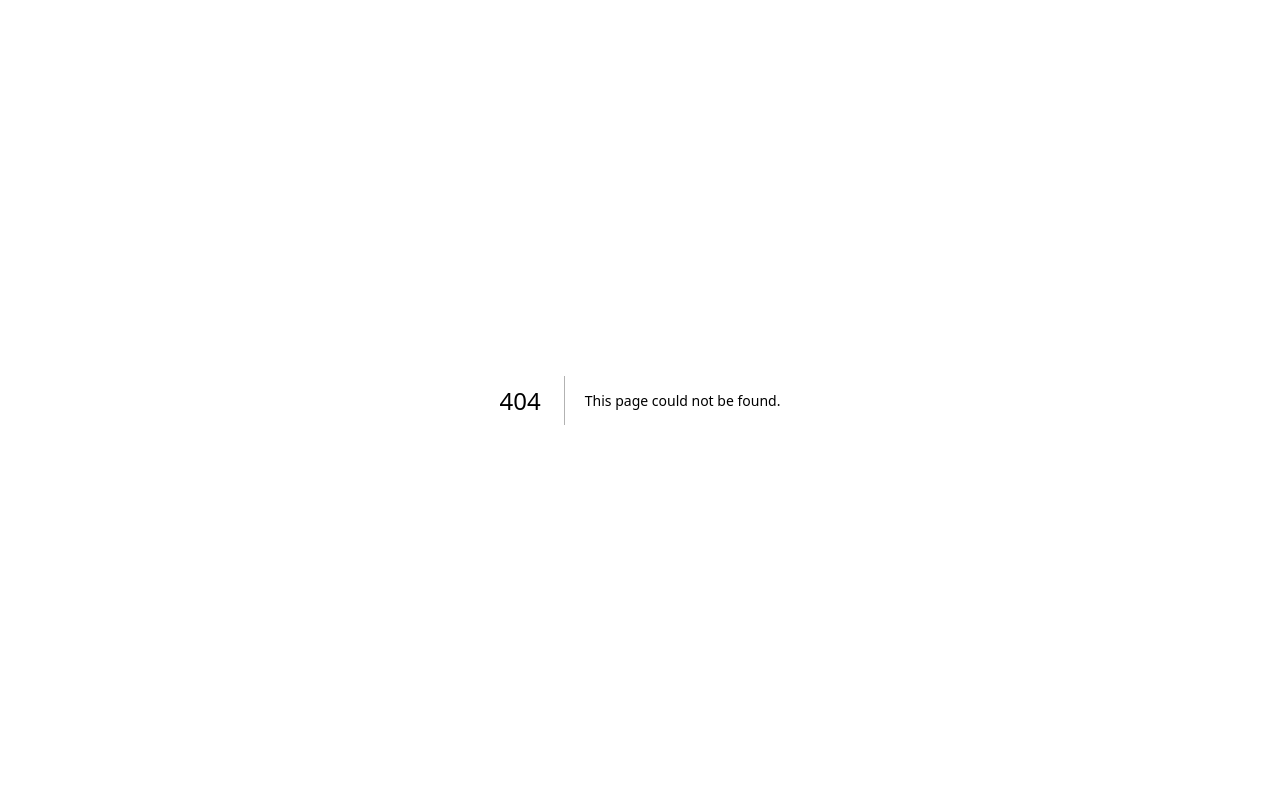
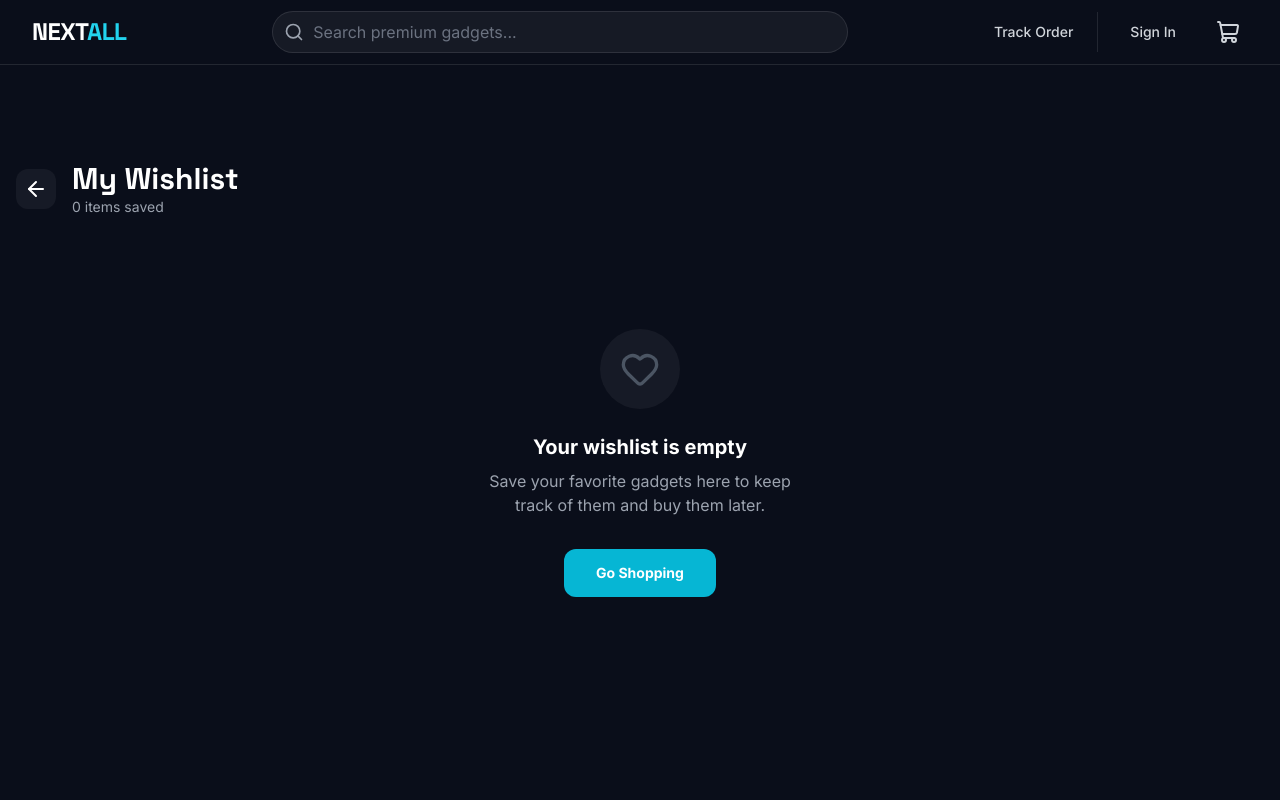
Before and after one commit to pranavadhithya33/NEXTALL, a Next.js app: page /wishlist in a window 1280 px wide. Before the commit this address had no page. Shown: the top 800 px of the page. Built offline with nearby package versions, Linux system fonts and the light colour scheme.

Commit message:
Update bottom navigation to show user details and logout option when logged in

```diff
--- a/app/(storefront)/page.tsx
+++ b/app/(storefront)/page.tsx
@@ -9,6 +9,9 @@ import { Product } from '@/types';
 import { Badge } from '@/components/ui/badge';
 import { useInView } from 'react-intersection-observer';
 import { useSearchParams, useRouter } from 'next/navigation';
+import { Heart } from 'lucide-react';
+import { useWishlistStore } from '@/store/wishlist';
+import toast from 'react-hot-toast';
 
 const fetcher = (url: string) => axios.get(url).then(res => res.data);
 
@@ -128,6 +131,19 @@ function HomeContent() {
                           unoptimized
                         />
                       )}
+
+                      {/* Heart Button */}
+                      <button
+                        onClick={(e) => toggleWishlist(e, product)}
+                        className={`absolute top-2 left-2 p-2 rounded-full backdrop-blur-md transition-all z-20 ${
+                          isInWishlist(product.id)
+                          ? 'bg-red-500/20 text-red-500 border border-red-500/30'
+                          : 'bg-black/10 text-gray-400 hover:text-white border border-transparent'
+                        }`}
+                      >
+                        <Heart size={16} className={isInWishlist(product.id) ? 'fill-current' : ''} />
+                      </button>
+
                       <div className="absolute top-2 right-2 bg-red-500 text-white text-xs font-bold px-2 py-1 rounded-full shadow-lg">
                         -{Math.round(((product.original_price - product.prepaid_price) / product.original_price) * 100)}%
                       </div>
--- a/app/(storefront)/product/[slug]/ProductActions.tsx
+++ b/app/(storefront)/product/[slug]/ProductActions.tsx
@@ -4,9 +4,10 @@ import { useState } from 'react';
 import { useCartStore } from '@/store/cart';
 import { Product } from '@/types';
 import { Button } from '@/components/ui/button';
-import { ShoppingCart, Zap, Minus, Plus } from 'lucide-react';
+import { ShoppingCart, Zap, Minus, Plus, Heart } from 'lucide-react';
 import { useRouter } from 'next/navigation';
 import toast from 'react-hot-toast';
+import { useWishlistStore } from '@/store/wishlist';
 
 export function ProductActions({ product }: { product: Product }) {
   const [qty, setQty] = useState(1);
@@ -32,6 +33,26 @@ export function ProductActions({ product }: { product: Product }) {
     router.push('/cart');
   };
 
+  const { addItem: addToWishlist, removeItem: removeFromWishlist, isInWishlist } = useWishlistStore();
+  const isWishlisted = isInWishlist(product.id);
+
+  const toggleWishlist = () => {
+    if (isWishlisted) {
+      removeFromWishlist(product.id);
+      toast.success('Removed from wishlist');
+    } else {
+      addToWishlist({
+        id: product.id,
+        name: product.name,
+        price: product.our_price,
+        image: product.images[0] || '',
+        brand: product.brand,
+        category: product.category
+      });
+      toast.success('Added to wishlist');
+    }
+  };
+
   return (
     <div>
       <div className="flex items-center gap-4 mb-6">
@@ -54,7 +75,7 @@ export function ProductActions({ product }: { product: Product }) {
         </div>
       </div>
 
-      <div className="grid grid-cols-1 sm:grid-cols-2 gap-4">
+      <div className="grid grid-cols-1 sm:grid-cols-2 gap-4 mb-4">
         <Button
           variant="outline"
           className="h-14 rounded-xl border-cyan-500/30 text-cyan-400 hover:bg-cyan-500/10 hover:text-cyan-300 font-bold"
@@ -74,6 +95,15 @@ export function ProductActions({ product }: { product: Product }) {
         </Button>
       </div>
 
+      <Button
+        variant="ghost"
+        className={`w-full h-12 rounded-xl font-medium transition-all ${isWishlisted ? 'text-red-400 bg-red-400/5' : 'text-gray-400 hover:text-white hover:bg-white/5'}`}
+        onClick={toggleWishlist}
+      >
+        <Heart className={`w-5 h-5 mr-2 ${isWishlisted ? 'fill-current' : ''}`} />
+        {isWishlisted ? 'Saved to Wishlist' : 'Add to Wishlist'}
+      </Button>
+
       {!product.in_stock && (
         <div className="mt-4 text-center text-red-400 font-medium">
           Currently Out of Stock
--- /dev/null
+++ b/app/(storefront)/wishlist/page.tsx
@@ -0,0 +1,111 @@
+"use client";
+
+import Link from 'next/link';
+import { useWishlistStore } from '@/store/wishlist';
+import { useCartStore } from '@/store/cart';
+import { Trash2, ShoppingCart, Heart, ArrowLeft } from 'lucide-react';
+import { Button } from '@/components/ui/button';
+import { toast } from 'sonner';
+
+export default function WishlistPage() {
+  const { items, removeItem } = useWishlistStore();
+  const addItemToCart = useCartStore(state => state.addItem);
+
+  const handleAddToCart = (item: any) => {
+    addItemToCart({
+      id: item.id,
+      name: item.name,
+      price: item.price,
+      image: item.image,
+      quantity: 1,
+      brand: item.brand
+    });
+    toast.success("Added to cart!");
+  };
+
+  return (
+    <div className="min-h-screen bg-[#0A0E1A] text-white pt-24 pb-20 px-4">
+      <div className="max-w-7xl mx-auto">
+        {/* Header */}
+        <div className="flex items-center justify-between mb-8">
+          <div className="flex items-center gap-4">
+            <Link href="/" className="p-2 bg-white/5 rounded-xl hover:bg-white/10 transition-colors">
+              <ArrowLeft size={24} />
+            </Link>
+            <div>
+              <h1 className="text-3xl font-display font-bold">My Wishlist</h1>
+              <p className="text-gray-400 text-sm">{items.length} items saved</p>
+            </div>
+          </div>
+        </div>
+
+        {items.length === 0 ? (
+          <div className="flex flex-col items-center justify-center py-20 text-center">
+            <div className="w-20 h-20 bg-white/5 rounded-full flex items-center justify-center mb-6">
+              <Heart size={40} className="text-gray-600" />
+            </div>
+            <h2 className="text-xl font-bold mb-2">Your wishlist is empty</h2>
+            <p className="text-gray-400 mb-8 max-w-xs">
+              Save your favorite gadgets here to keep track of them and buy them later.
+            </p>
+            <Link href="/">
+              <Button className="bg-cyan-500 hover:bg-cyan-600 text-white rounded-xl px-8 h-12 font-bold">
+                Go Shopping
+              </Button>
+            </Link>
+          </div>
+        ) : (
+          <div className="grid grid-cols-1 sm:grid-cols-2 lg:grid-cols-3 xl:grid-cols-4 gap-6">
+            {items.map((item) => (
+              <div
+                key={item.id}
+                className="group relative bg-white/[0.03] border border-white/10 rounded-2xl overflow-hidden hover:border-cyan-500/50 transition-all duration-300"
+              >
+                {/* Image */}
+                <Link href={`/product/${item.id}`} className="block aspect-square overflow-hidden bg-white/5">
+                  <img
+                    src={item.image}
+                    alt={item.name}
+                    className="w-full h-full object-contain group-hover:scale-110 transition-transform duration-500 p-4"
+                  />
+                </Link>
+
+                {/* Content */}
+                <div className="p-5">
+                  <div className="text-xs text-gray-500 uppercase tracking-widest mb-1">{item.brand}</div>
+                  <Link href={`/product/${item.id}`}>
+                    <h3 className="font-bold text-white line-clamp-2 mb-4 group-hover:text-cyan-400 transition-colors">
+                      {item.name}
+                    </h3>
+                  </Link>
+
+                  <div className="flex items-center justify-between mt-auto">
+                    <div className="text-xl font-display font-bold text-cyan-400">
+                      ₹{item.price.toLocaleString('en-IN')}
+                    </div>
+                    <div className="flex items-center gap-2">
+                      <button
+                        onClick={() => removeItem(item.id)}
+                        className="p-2 text-gray-500 hover:text-red-400 hover:bg-red-400/10 rounded-xl transition-all"
+                        title="Remove"
+                      >
+                        <Trash2 size={20} />
+                      </button>
+                      <button
+                        onClick={() => handleAddToCart(item)}
+                        className="p-2 bg-cyan-500 text-white hover:bg-cyan-600 rounded-xl transition-all shadow-lg shadow-cyan-500/20"
+                        title="Add to Cart"
+                      >
+                        <ShoppingCart size={20} />
+                      </button>
+                    </div>
+                  </div>
+                </div>
+              </div>
+            ))}
+          </div>
+        )}
+      </div>
+    </div>
+  );
+}
--- a/components/storefront/MobileNav.tsx
+++ b/components/storefront/MobileNav.tsx
@@ -2,31 +2,34 @@
 
 import Link from 'next/link';
 import { usePathname } from 'next/navigation';
-import { Home, Search, ShoppingCart, User } from 'lucide-react';
+import { Home, Search, ShoppingCart, User, LogOut } from 'lucide-react';
 import { useCartStore } from '@/store/cart';
+import { useUserStore } from '@/store/user';
 
 export function MobileNav() {
   const pathname = usePathname();
   const items = useCartStore(state => state.items);
   const cartCount = items.reduce((acc, item) => acc + item.quantity, 0);
 
+    const { isLoggedIn, user, clearUser } = useUserStore();
+
     // Don't show on admin routes
     if (pathname.startsWith('/admin')) return null;
 
     return (
       <div className="md:hidden fixed bottom-0 left-0 right-0 z-50 bg-[#0A0E1A]/95 backdrop-blur-lg border-t border-white/10 pb-safe">
-      <div className="flex justify-around items-center h-16 px-4">
-        <Link href="/" className={`flex flex-col items-center justify-center w-16 h-full ${pathname === '/' ? 'text-cyan-400' : 'text-gray-400'}`}>
+        <div className="flex justify-around items-center h-16 px-2">
+          <Link href="/" className={`flex flex-col items-center justify-center flex-1 h-full ${pathname === '/' ? 'text-cyan-400' : 'text-gray-400'}`}>
             <Home size={22} className={pathname === '/' ? 'drop-shadow-[0_0_8px_rgba(34,211,238,0.5)]' : ''} />
             <span className="text-[10px] mt-1 font-medium">Home</span>
           </Link>
 
-        <Link href="/search" className={`flex flex-col items-center justify-center w-16 h-full ${pathname === '/search' ? 'text-cyan-400' : 'text-gray-400'}`}>
+          <Link href="/search" className={`flex flex-col items-center justify-center flex-1 h-full ${pathname === '/search' ? 'text-cyan-400' : 'text-gray-400'}`}>
             <Search size={22} />
             <span className="text-[10px] mt-1 font-medium">Search</span>
           </Link>
 
-        <Link href="/cart" className={`relative flex flex-col items-center justify-center w-16 h-full ${pathname === '/cart' ? 'text-cyan-400' : 'text-gray-400'}`}>
+          <Link href="/cart" className={`relative flex flex-col items-center justify-center flex-1 h-full ${pathname === '/cart' ? 'text-cyan-400' : 'text-gray-400'}`}>
             <div className="relative">
               <ShoppingCart size={22} className={pathname === '/cart' ? 'drop-shadow-[0_0_8px_rgba(34,211,238,0.5)]' : ''} />
               {cartCount > 0 && (
@@ -38,10 +41,30 @@ export function MobileNav() {
             <span className="text-[10px] mt-1 font-medium">Cart</span>
           </Link>
 
-        <Link href="/login" className={`flex flex-col items-center justify-center w-16 h-full ${pathname === '/login' || pathname === '/profile' ? 'text-cyan-400' : 'text-gray-400'}`}>
+          {isLoggedIn ? (
+            <>
+              <Link href="/orders" className={`flex flex-col items-center justify-center flex-1 h-full ${pathname === '/orders' ? 'text-cyan-400' : 'text-gray-400'}`}>
+                <div className="w-6 h-6 bg-cyan-500/20 text-cyan-400 rounded-full flex items-center justify-center text-[10px] font-bold border border-cyan-500/20">
+                  {user?.full_name[0].toUpperCase()}
+                </div>
+                <span className="text-[10px] mt-1 font-medium truncate w-full text-center px-1">
+                  {user?.full_name.split(' ')[0]}
+                </span>
+              </Link>
+              <button
+                onClick={clearUser}
+                className="flex flex-col items-center justify-center flex-1 h-full text-red-400/80 hover:text-red-400 transition-colors"
+              >
+                <LogOut size={20} />
+                <span className="text-[10px] mt-1 font-medium">Exit</span>
+              </button>
+            </>
+          ) : (
+            <Link href="/login" className={`flex flex-col items-center justify-center flex-1 h-full ${pathname === '/login' ? 'text-cyan-400' : 'text-gray-400'}`}>
               <User size={22} />
-          <span className="text-[10px] mt-1 font-medium">Account</span>
+              <span className="text-[10px] mt-1 font-medium">Sign In</span>
             </Link>
+          )}
         </div>
       </div>
     );
--- a/components/storefront/Navbar.tsx
+++ b/components/storefront/Navbar.tsx
@@ -11,6 +11,7 @@ import {
 import { useState } from 'react';
 import { useCartStore } from '@/store/cart';
 import { useUserStore } from '@/store/user';
+import { useWishlistStore } from '@/store/wishlist';
 import { Button } from '@/components/ui/button';
 
 export function Navbar() {
@@ -18,6 +19,11 @@ export function Navbar() {
   const items = useCartStore(state => state.items);
   const cartCount = items.reduce((acc, item) => acc + item.quantity, 0);
   const { isLoggedIn, user, clearUser } = useUserStore();
+
+  const wishlistItems = useWishlistStore(state => state.items);
+  const wishlistCount = wishlistItems.length;
+
+  const waNumber = "919876543210"; // From .env or default
 
   const menuItems = [
     {
@@ -31,14 +37,14 @@ export function Navbar() {
     {
       group: "ACCOUNT",
       items: [
-        { icon: Heart, label: "Wishlist", href: "/wishlist" },
+        { icon: Heart, label: `Wishlist (${wishlistCount})`, href: "/wishlist" },
       ]
     },
     {
       group: "SUPPORT",
       items: [
-        { icon: HelpCircle, label: "Help Center", href: "/help" },
-        { icon: Phone, label: "Contact Us", href: "/contact" },
+        { icon: HelpCircle, label: "Help Center", href: `https://wa.me/${waNumber}?text=Hi, I need help with...` },
+        { icon: Phone, label: "Contact Us", href: `https://wa.me/${waNumber}?text=Hi, I want to contact support.` },
       ]
     }
   ];
--- /dev/null
+++ b/store/wishlist.ts
@@ -0,0 +1,44 @@
+import { create } from 'zustand';
+import { persist } from 'zustand/middleware';
+
+export interface WishlistItem {
+  id: string;
+  name: string;
+  price: number;
+  image: string;
+  brand?: string;
+  category?: string;
+}
+
+interface WishlistState {
+  items: WishlistItem[];
+  addItem: (item: WishlistItem) => void;
+  removeItem: (id: string) => void;
+  clearWishlist: () => void;
+  isInWishlist: (id: string) => boolean;
+}
+
+export const useWishlistStore = create<WishlistState>()(
+  persist(
+    (set, get) => ({
+      items: [],
+      addItem: (item) => {
+        const currentItems = get().items;
+        const isAlreadyIn = currentItems.find((i) => i.id === item.id);
+        if (!isAlreadyIn) {
+          set({ items: [...currentItems, item] });
+        }
+      },
+      removeItem: (id) => {
+        set({ items: get().items.filter((i) => i.id !== id) });
+      },
+      clearWishlist: () => set({ items: [] }),
+      isInWishlist: (id) => {
+        return !!get().items.find((i) => i.id === id);
+      },
+    }),
+    {
+      name: 'wishlist-storage',
+    }
+  )
+);
```
Lines whose indentation alone changed are shown as unchanged.
